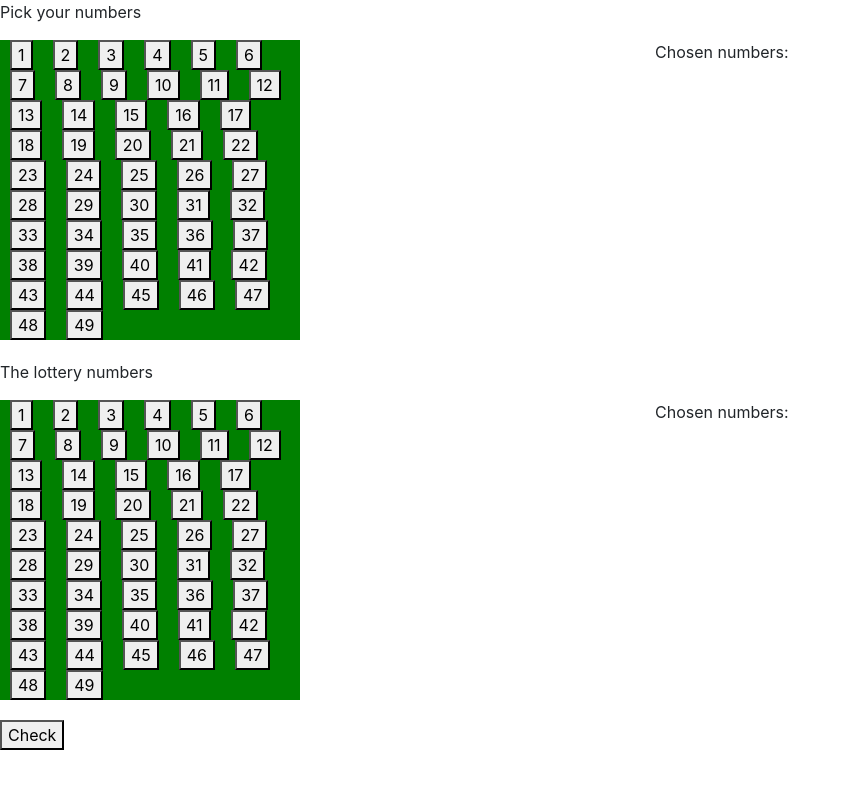
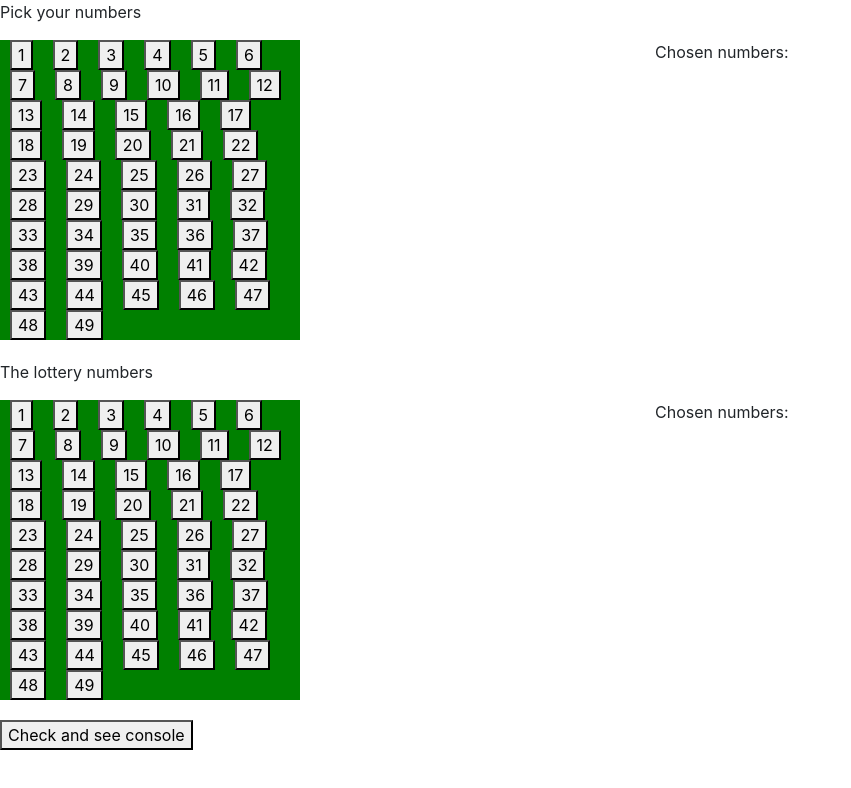
Before and after one commit to donnyc219/lottery-checker, an Angular app: page / in a window 1280 px wide. Shown: the top 788 px of the page, without its empty margins (0-851 px from the left). Built offline with nearby package versions, Linux system fonts and the light colour scheme.

Commit message:
string changed

```diff
--- a/src/app/app.component.html
+++ b/src/app/app.component.html
@@ -36,4 +36,4 @@
         </div>
     </div>
 
-<button (click)="onCheck()">Check</button>
+<button (click)="onCheck()">Check and see console</button>
```
